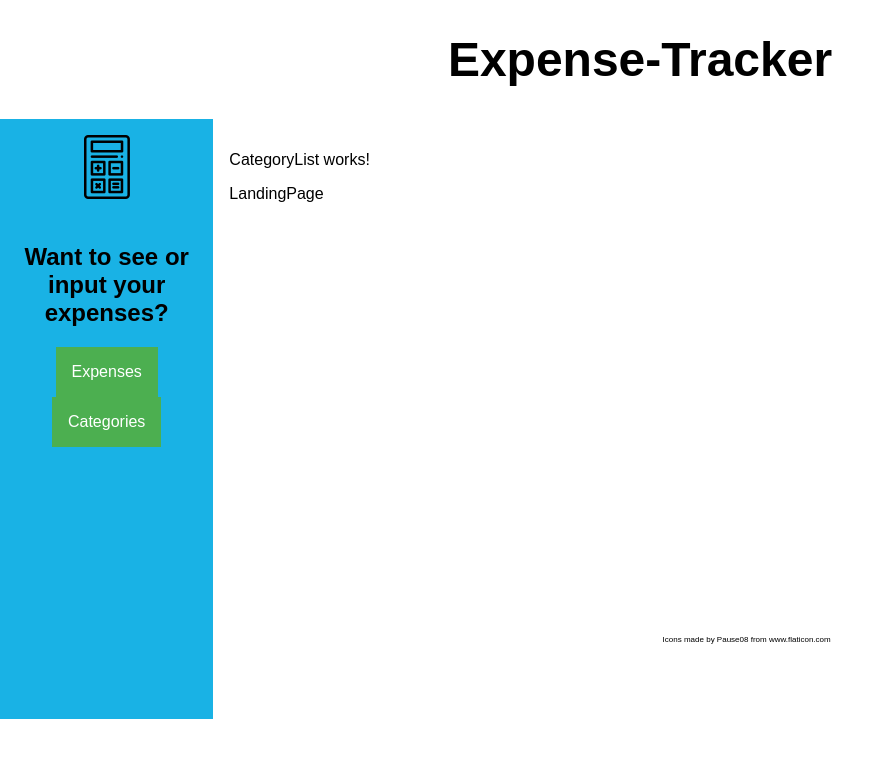
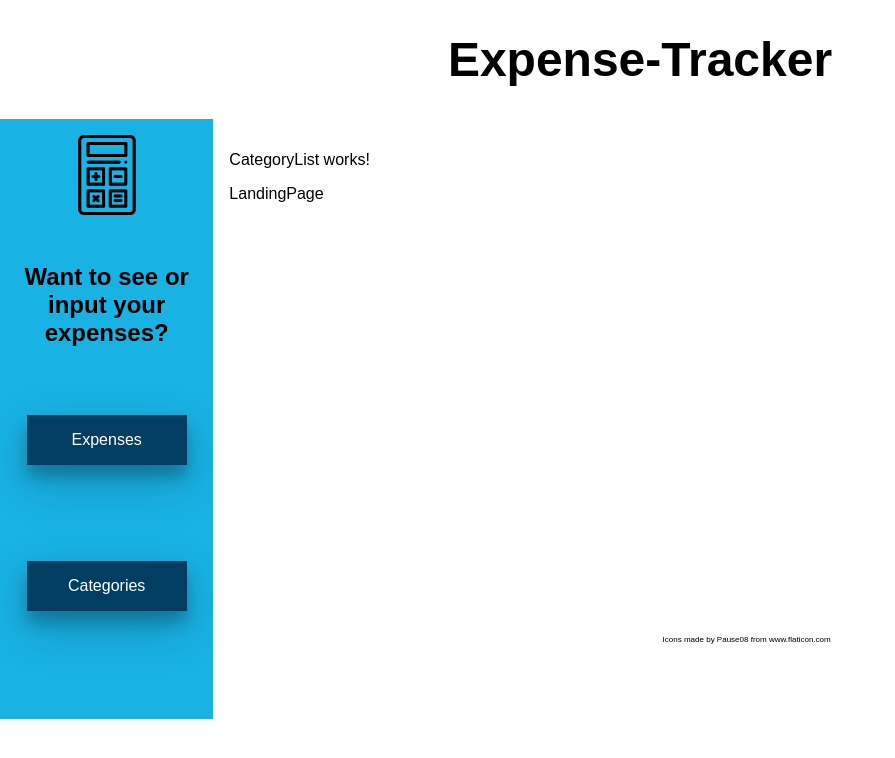
Before and after one commit to anedomansky/expense-tracker, a React app in the folder frontend/: page /category/all in a window 1280 px wide. Shown: the top 758 px of the page, without its empty margins (0-895 px from the left). Built offline with nearby package versions, Linux system fonts and the light colour scheme.

Commit message:
Refactored the SideMenu dropdowns. Added routes for ExpenseAdd and CategoryAdd views.

```diff
--- /dev/null
+++ b/frontend/src/components/category/CategoryAdd.tsx
@@ -0,0 +1,7 @@
+import React from 'react';
+
+const CategoryAdd: React.FC = () => (
+    <div>CategoryAdd works!</div>
+);
+
+export default CategoryAdd;
--- /dev/null
+++ b/frontend/src/components/expense/ExpenseAdd.tsx
@@ -0,0 +1,7 @@
+import React from 'react';
+
+const ExpenseAdd: React.FC = () => (
+    <div>ExpenseAdd works!</div>
+);
+
+export default ExpenseAdd;
--- a/frontend/src/components/layout/side-menu/SideMenu.scss
+++ b/frontend/src/components/layout/side-menu/SideMenu.scss
@@ -8,57 +8,53 @@
     text-align: center;
 
     & .sidenav__icon {
-        height: 4rem;
-        width: 4rem;
+        height: 5rem;
+        width: 5rem;
         margin-bottom: 1.5rem;
     }
 
-    // TODO: Refactor
-    .dropbtn {
-        background-color: #4CAF50;
+    .dropdown {
+      position: relative;
+      display: inline-block;
+      margin: 3rem 0 3rem 0;
+
+      &:hover .dropdown-content {
+        display: block;
+      }
+
+      &:hover .dropbtn {
+        background-color: rgb(135,175,197);
+      }
+
+      & .dropbtn {
+        background-color: rgb(1,62,98);
         color: white;
-        padding: 16px;
-        font-size: 16px;
+        padding: 1rem;
+        font-size: 1rem;
+        min-width: 10rem;
         border: none;
         cursor: pointer;
+        box-shadow: 0 12px 16px 0 rgba(0,0,0,0.24), 0 17px 50px 0 rgba(0,0,0,0.19);
       }
 
-      .expense__dropdown, .category__dropdown {
-        position: relative;
-        display: inline-block;
-      }
-
-      .dropdown-content {
+      & .dropdown-content {
         display: none;
         position: absolute;
         background-color: #f9f9f9;
-        min-width: 160px;
+        min-width: 10rem;
         box-shadow: 0px 8px 16px 0px rgba(0,0,0,0.2);
         z-index: 1;
+
+        & a {
+          color: black;
+          padding: 12px 12px;
+          text-decoration: none;
+          display: block;
+
+          &:hover {
+            background-color: #f1f1f1;
+          }
+        }
       }
-
-      .dropdown-content a {
-        color: black;
-        padding: 12px 16px;
-        text-decoration: none;
-        display: block;
-      }
-
-      .dropdown-content a:hover {background-color: #f1f1f1}
-
-      .expense__dropdown:hover .dropdown-content {
-        display: block;
-      }
-
-      .expense__dropdown:hover .dropbtn {
-        background-color: #3e8e41;
-      }
-
-      .category__dropdown:hover .dropdown-content {
-        display: block;
-      }
-
-      .category__dropdown:hover .dropbtn {
-        background-color: #3e8e41;
-      }
+    }
 }
--- a/frontend/src/components/layout/side-menu/SideMenu.tsx
+++ b/frontend/src/components/layout/side-menu/SideMenu.tsx
@@ -1,27 +1,28 @@
 import React from 'react';
 import './SideMenu.scss';
 import { Assets } from '../../../assets';
+import { Link } from 'react-router-dom';
 
 const SideMenu: React.FC = () => (
     <div className="sidenav">
-        <img className="sidenav__icon" src={Assets.calculatorIconUrl} alt="Calculator" />
+        <Link to="/"><img className="sidenav__icon" src={Assets.calculatorIconUrl} alt="Calculator" /></Link>
         <h2>Want to see or input your expenses?</h2>
         <nav>
             <section className="expense">
-                <div className="expense__dropdown">
+                <div className="dropdown">
                     <button className="dropbtn">Expenses</button>
                     <div className="dropdown-content">
-                        <a href="#">List all expenses</a>
-                        <a href="#">Add new expenses</a>
+                        <Link to="/expense/all">List all expenses</Link>
+                        <Link to="/expense/add">Add new expenses</Link>
                     </div>
                 </div>
             </section>
             <section className="category">
-                <div className="category__dropdown">
+                <div className="dropdown">
                     <button className="dropbtn">Categories</button>
                     <div className="dropdown-content">
-                        <a href="#">List all categories</a>
-                        <a href="#">Add new category</a>
+                        <Link to="/category/all">List all categories</Link>
+                        <Link to="/category/add">Add new category</Link>
                     </div>
                 </div>
             </section>
```
Also changed, not shown: frontend/src/routes.ts (+10 -0 lines).
